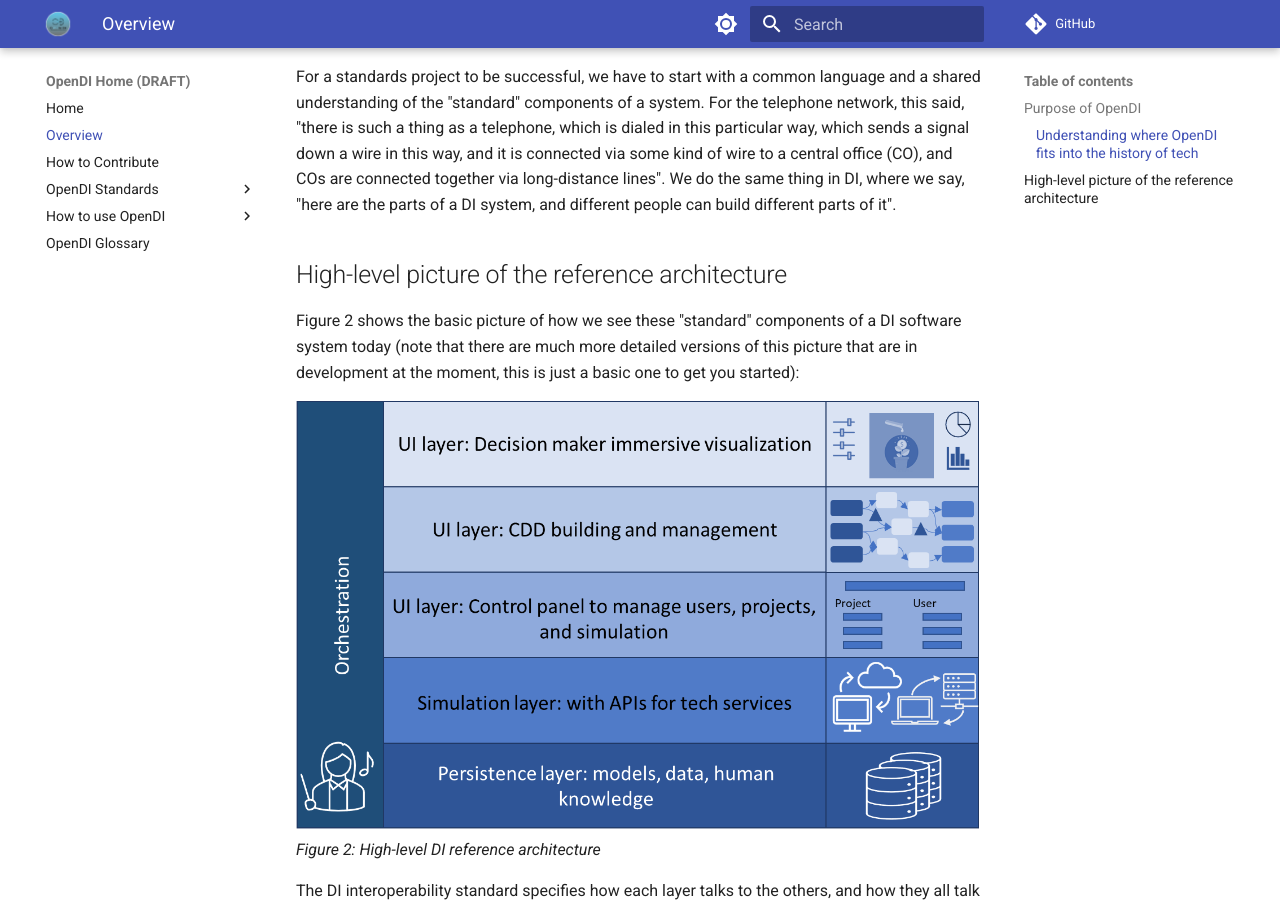
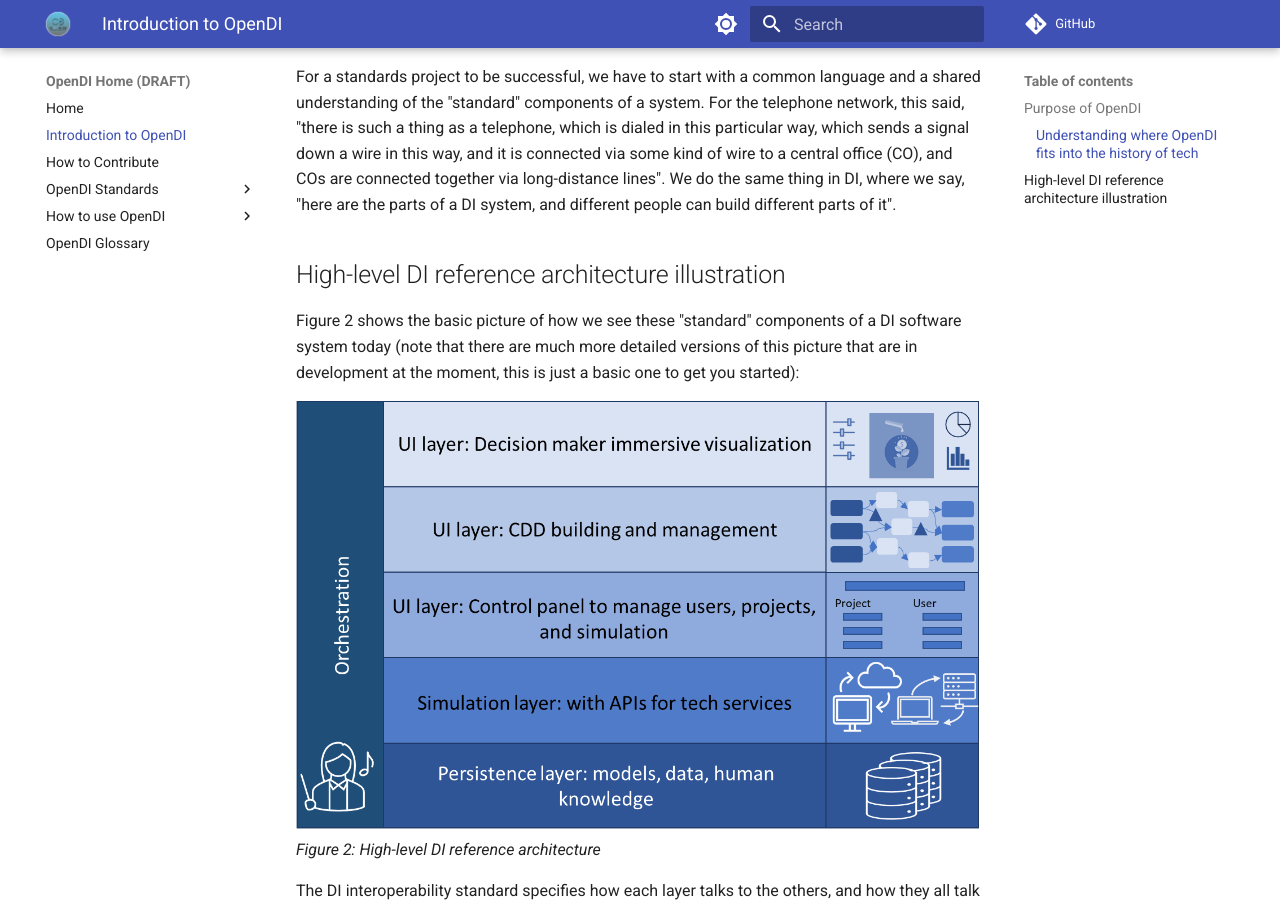
Before and after one commit to opendi-org/opendi-org.github.io, an MkDocs documentation site: the page built from docs/OpenDI Intro Material.md, in a window 1280 px wide and 900 px high, scrolled down 1947 px. Built offline with MkDocs 1.6.1 and Material for MkDocs 9.7.7, drawn with Linux system fonts in a browser that asks for light colours; comment, search, counter and statistics services are not loaded.

Commit message:
Updated .yml for a new title for one menu item, plus changed the site name to opendi.org

```diff
--- a/docs/OpenDI Intro Material.md
+++ b/docs/OpenDI Intro Material.md
@@ -26,7 +26,7 @@ Please work with us as we create the standards that make DI "explode", too: not
 
 For a standards project to be successful, we have to start with a common language and a shared understanding of the "standard" components of a system.  For the telephone network, this said, "there is such a thing as a telephone, which is dialed in this particular way, which sends a signal down a wire in this way, and it is connected via some kind of wire to a central office (CO), and COs are connected together via long-distance lines".  We do the same thing in DI, where we say, "here are the parts of a DI system, and different people can build different parts of it".
 
-## High-level picture of the reference architecture
+## High-level DI reference architecture illustration
 Figure 2 shows the basic picture of how we see these "standard" components of a DI software system today (note that there are much more detailed versions of this picture that are in development at the moment, this is just a basic one to get you started):
 
 ![High level DI reference architecture](img/di-reference-architecture-blue.png)
--- a/mkdocs.yml
+++ b/mkdocs.yml
@@ -3,13 +3,13 @@
 site_name: 'OpenDI Home (DRAFT)'
 repo_url: https://github.com/opendi-org/landing-site        #This is the public repo
 edit_uri: blob/dev/docs                                     #URI Partial, added to repo URL to link to editable version of user's current page
-site_url: https://opendi-org.github.io/home/
+site_url: https://opendi-org
 
 docs_dir: "docs"  #Local directory for docs .md files
 
 nav:
   - Home: index.md
-  - 'Overview': 'OpenDI Intro Material.md'
+  - 'Introduction to OpenDI': 'OpenDI Intro Material.md'
   - 'How to Contribute': 'How To Contribute.md'
   - 'OpenDI Standards':
     - 'Roles and User Stories': https://opendi-org.github.io/roles-user-stories
```
